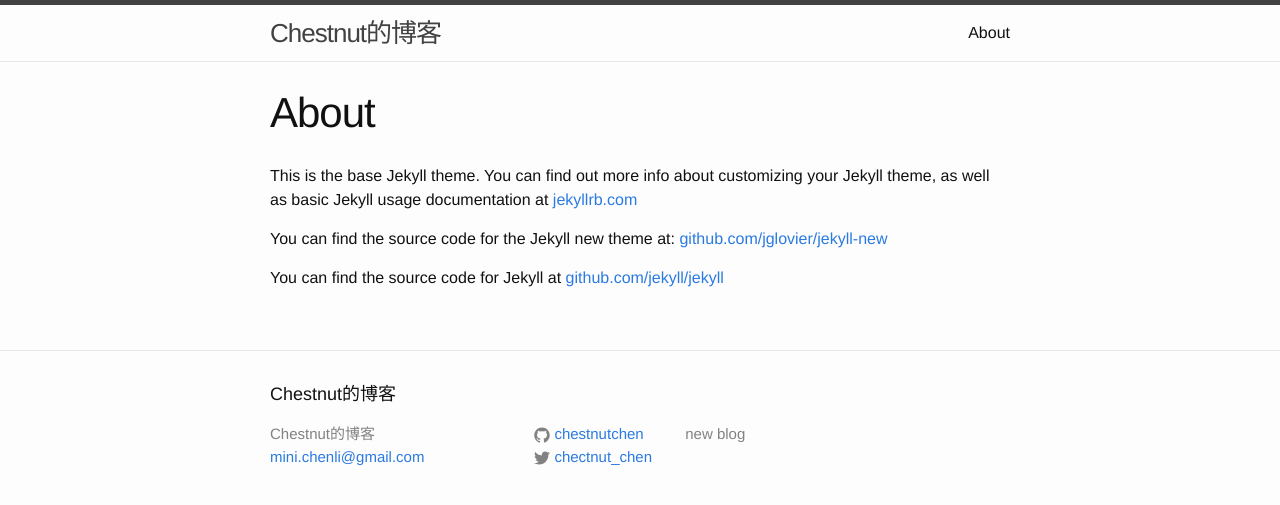
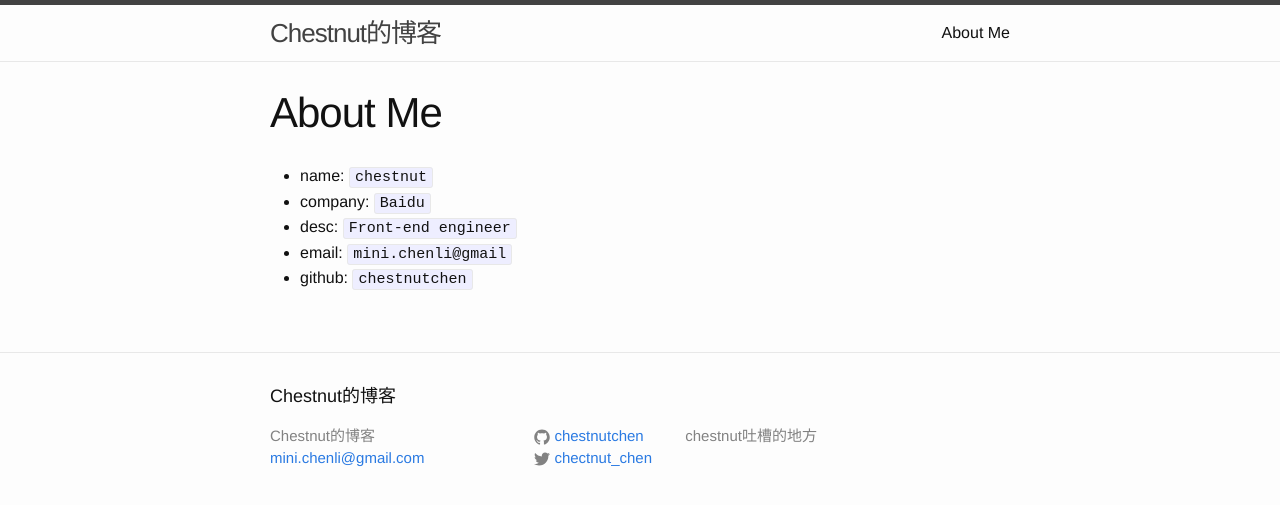
Before and after one commit to chestnutchen/chestnutchen.github.io, a Jekyll site: the page built from about.md, in a window 1280 px wide. Shown: the top 505 px of the page. Built offline with Jekyll 4.4.1, drawn with Linux system fonts in a browser that asks for light colours.

Commit message:
一些改动

```diff
--- a/_config.yml
+++ b/_config.yml
@@ -1,8 +1,7 @@
 # Site settings
 title: Chestnut的博客
 email: mini.chenli@gmail.com
-description: > # this means to ignore newlines until "baseurl:"
-    new blog
+description: "chestnut吐槽的地方"
 baseurl: "" # the subpath of your site, e.g. /blog/
 url: "http://chestnutchen.tk" # the base hostname & protocol for your site
 twitter_username: chectnut_chen
--- a/about.md
+++ b/about.md
@@ -1,11 +1,11 @@
 ---
 layout: page
-title: About
+title: About Me
 permalink: /about/
 ---
 
-This is the base Jekyll theme. You can find out more info about customizing your Jekyll theme, as well as basic Jekyll usage documentation at [jekyllrb.com](http://jekyllrb.com/)
-
-You can find the source code for the Jekyll new theme at: [github.com/jglovier/jekyll-new](https://github.com/jglovier/jekyll-new)
-
-You can find the source code for Jekyll at [github.com/jekyll/jekyll](https://github.com/jekyll/jekyll)
+- name: `chestnut`
+- company: `Baidu`
+- desc: `Front-end engineer`
+- email: `mini.chenli@gmail`
+- github: `chestnutchen`
--- a/index.html
+++ b/index.html
@@ -4,7 +4,7 @@
 
 <div class="home">
 
-  <h1 class="page-heading">Posts</h1>
+  <h1 class="page-heading">文章</h1>
 
   <ul class="post-list">
       <li><a class="post-link" href="./slides/all/">[置顶]分享的ppt</li>
```
Also changed, not shown: _posts/2014-12-09-开篇献给折腾云梯vpn.markdown (+7 -0 lines), _posts/2016-01-09-作死把root的shell改错路径的经历.markdown (added, +47 -0 lines).
